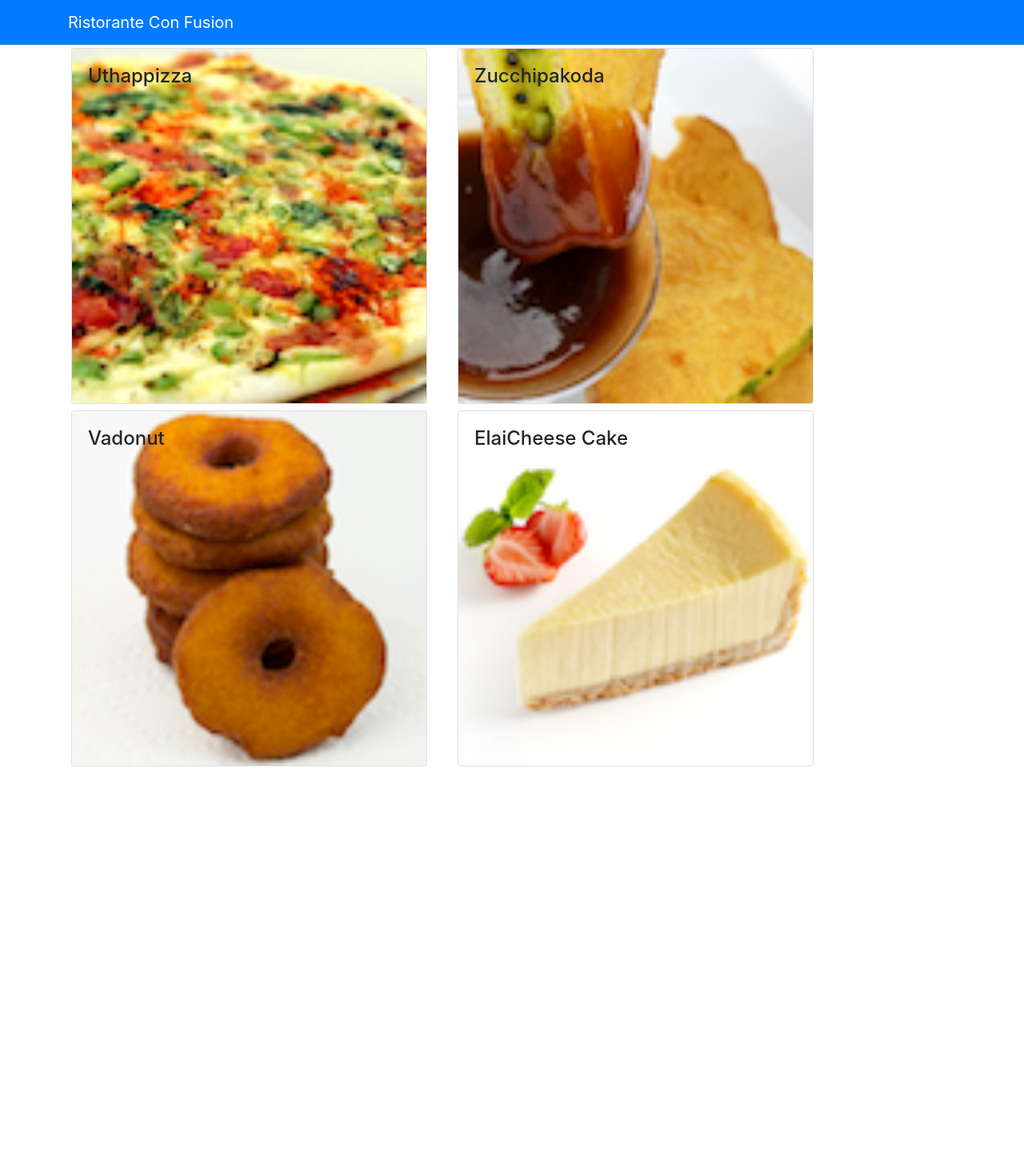
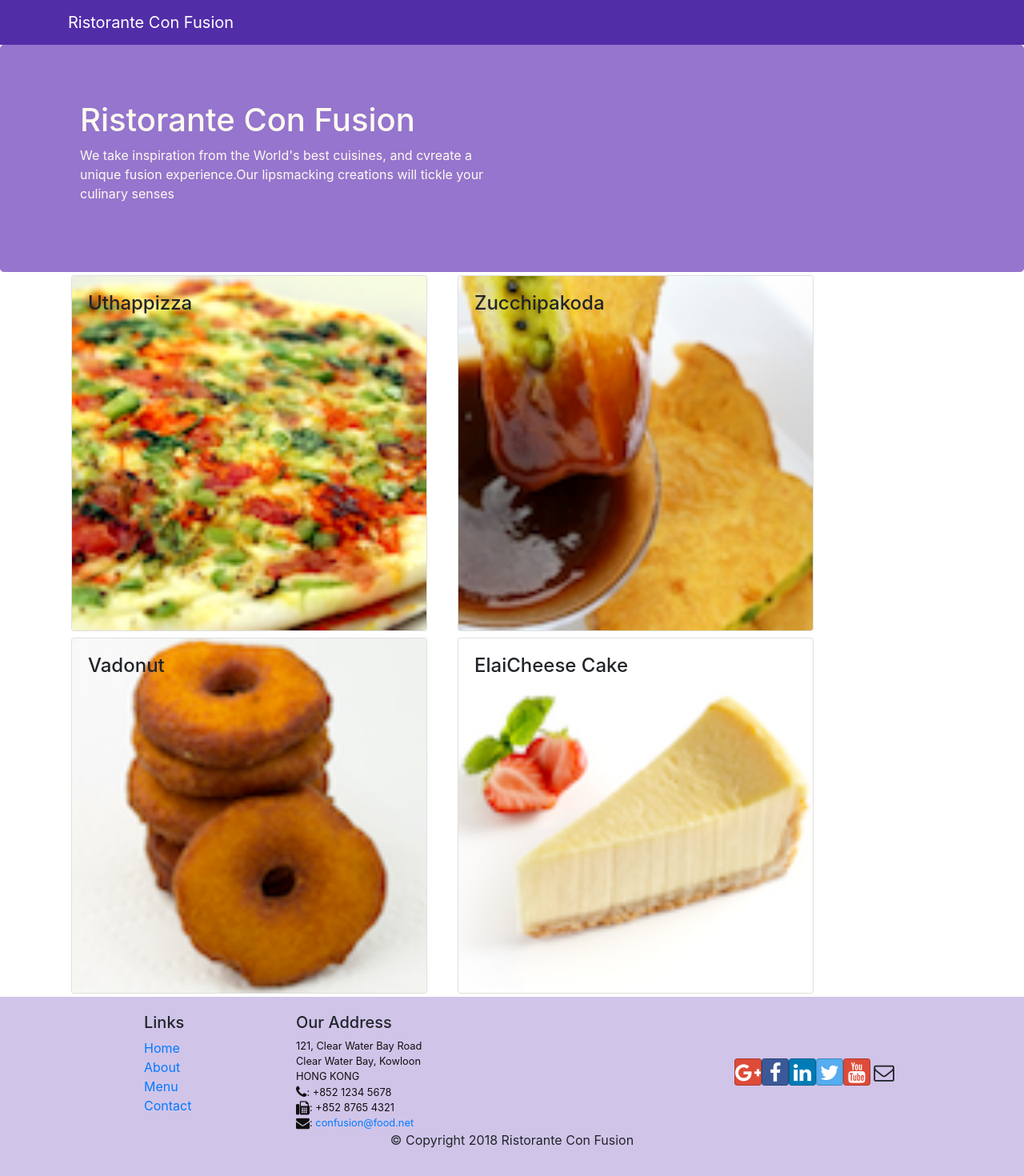
Before and after one commit to Hershal0-0/coursera_practice, a React (Create React App) app in the folder application/: page / in a window 1280 px wide. Shown: the top 1470 px of the page at 80% size. Before the commit the page ends 962 px from the top, so only its background shows below. Built offline with nearby package versions, Linux system fonts and the light colour scheme.

Commit message:
added Header & Footer

```diff
--- a/application/package.json
+++ b/application/package.json
@@ -7,6 +7,8 @@
     "@testing-library/react": "^9.5.0",
     "@testing-library/user-event": "^7.2.1",
     "bootstrap": "^4.5.2",
+    "bootstrap-social": "^5.1.1",
+    "font-awesome": "^4.7.0",
     "react": "^16.13.1",
     "react-dom": "^16.13.1",
     "react-popper": "^2.2.3",
--- a/application/src/App.css
+++ b/application/src/App.css
@@ -8,3 +8,39 @@
 .padding_left{
   padding-left: 2em;
 }
+
+/* Copied from the coursera website */
+
+.row-header{
+  margin:0px auto;
+  padding:0px auto;
+}
+
+.row-content {
+  margin:0px auto;
+  padding: 50px 0px 50px 0px;
+  border-bottom: 1px ridge;
+  min-height:400px;
+}
+
+.footer{
+  background-color: #D1C4E9;
+  margin:0px auto;
+  padding: 20px 0px 20px 0px;
+}
+.jumbotron {
+  padding:70px 30px 70px 30px;
+  margin:0px auto;
+  background: #9575CD ;
+  color:floralwhite;
+}
+
+address{
+  font-size:80%;
+  margin:0px;
+  color:#0f0f0f;
+}
+
+.navbar-dark {
+  background-color: #512DA8;
+}
--- /dev/null
+++ b/application/src/components/FooterComponent.js
@@ -0,0 +1,51 @@
+import React,{Component} from 'react'
+
+class Footer extends Component{
+    render(){
+        return(
+            <div className="footer">
+        <div className="container">
+            <div className="row justify-content-center">
+                <div className="col-4 offset-1 col-sm-2">
+                    <h5>Links</h5>
+                    <ul className="list-unstyled">
+                        <li><a href="#">Home</a></li>
+                        <li><a href="#">About</a></li>
+                        <li><a href="#">Menu</a></li>
+                        <li><a href="contactus.html">Contact</a></li>
+                    </ul>
+                </div>
+                <div className="col-7 col-sm-5">
+                    <h5>Our Address</h5>
+                    <address>
+		              121, Clear Water Bay Road<br />
+		              Clear Water Bay, Kowloon<br />
+		              HONG KONG<br />
+		              <i className="fa fa-phone fa-lg"></i>: +852 1234 5678<br />
+		              <i className="fa fa-fax fa-lg"></i>: +852 8765 4321<br />
+		              <i className="fa fa-envelope fa-lg"></i>: <a href="mailto:confusion@food.net">
+                         confusion@food.net</a>
+                    </address>
+                </div>
+                <div className="col-12 col-sm-4 align-self-center">
+                    <div className="text-center">
+                        <a className="btn btn-social-icon btn-google" href="http://google.com/+"><i className="fa fa-google-plus"></i></a>
+                        <a className="btn btn-social-icon btn-facebook" href="http://www.facebook.com/profile.php?id="><i className="fa fa-facebook"></i></a>
+                        <a className="btn btn-social-icon btn-linkedin" href="http://www.linkedin.com/in/"><i className="fa fa-linkedin"></i></a>
+                        <a className="btn btn-social-icon btn-twitter" href="http://twitter.com/"><i className="fa fa-twitter"></i></a>
+                        <a className="btn btn-social-icon btn-google" href="http://youtube.com/"><i className="fa fa-youtube"></i></a>
+                        <a className="btn btn-social-icon" href="mailto:"><i className="fa fa-envelope-o"></i></a>
+                    </div>
+                </div>
+            </div>
+            <div className="row justify-content-center">
+                <div className="col-auto">
+                    <p>© Copyright 2018 Ristorante Con Fusion</p>
+                </div>
+            </div>
+        </div>
+    </div>
+        )
+    }
+}
+export default Footer
--- /dev/null
+++ b/application/src/components/HeaderComponent.js
@@ -0,0 +1,29 @@
+import React,{Component} from 'react'
+import  {Navbar,NavbarBrand,Jumbotron} from 'reactstrap';
+class Header extends Component {
+
+    render(){
+        return(
+            // <></> is equivalent to React.Fragment
+            <>
+            <Navbar dark >
+                <div className="container">
+                <NavbarBrand href="/">Ristorante Con Fusion</NavbarBrand>
+                </div>
+            </Navbar>
+            <Jumbotron>
+                <div className="container">
+                    <div className="row row-header">
+                        <div className="col-12 col-sm-6">
+                            <h1>Ristorante Con Fusion</h1>
+                            <p>We take inspiration from the World's best cuisines, and cvreate a unique fusion experience.Our lipsmacking creations will tickle your culinary senses</p>
+                        </div>
+                    </div>
+                </div>
+            </Jumbotron>
+            </>
+        )
+    }
+}
+
+export default Header
--- a/application/src/components/MainComponent.js
+++ b/application/src/components/MainComponent.js
@@ -1,10 +1,12 @@
 import React,{Component} from 'react';
 
-import  {Navbar,NavbarBrand} from 'reactstrap';
+
 import Menu from "./MenuComponent"
 import {DISHES} from '../shared/dishes'
 import DishDetail from './DishDetailComponent'
-
+import HeaderComponent from './HeaderComponent'
+import Header from './HeaderComponent';
+import Footer from './FooterComponent'
 class Main extends Component {
   constructor(props){
     super(props)
@@ -22,17 +24,14 @@
   {
     return(
     <div>
-      <Navbar dark color="primary">
-        <div className="container">
-          <NavbarBrand href="/">Ristorante Con Fusion</NavbarBrand>
-        </div>
-      </Navbar>
+      <Header />
       <Menu dishes={this.state.dishes}
       onClick={(dishId)=>this.onDishSelect(dishId)}
       />
       <div className="container">
       <DishDetail dish={this.state.dishes.filter((dish)=>dish.id===this.state.selectedDish)[0]} />
       </div>
+      <Footer />
     </div>
     );
   }
--- a/application/src/index.js
+++ b/application/src/index.js
@@ -2,7 +2,8 @@
 import ReactDOM from 'react-dom';
 
 import 'bootstrap/dist/css/bootstrap.min.css'
-
+import 'font-awesome/css/font-awesome.min.css'
+import 'bootstrap-social/bootstrap-social.css'
 import './index.css';
 import App from './App';
 import * as serviceWorker from './serviceWorker';
```
Also changed, not shown: 1 other file (tests, documents, lock files or other folders).
